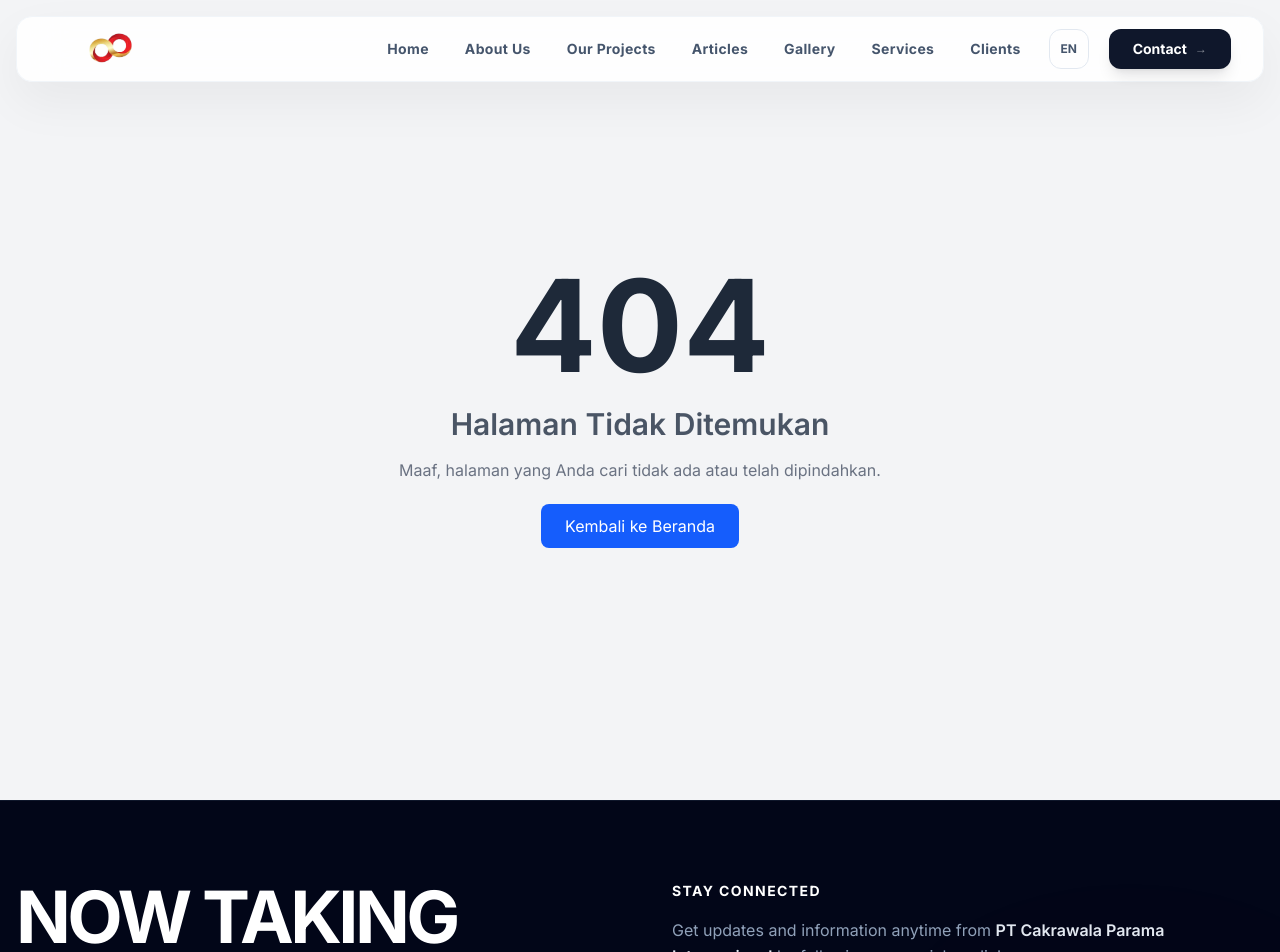
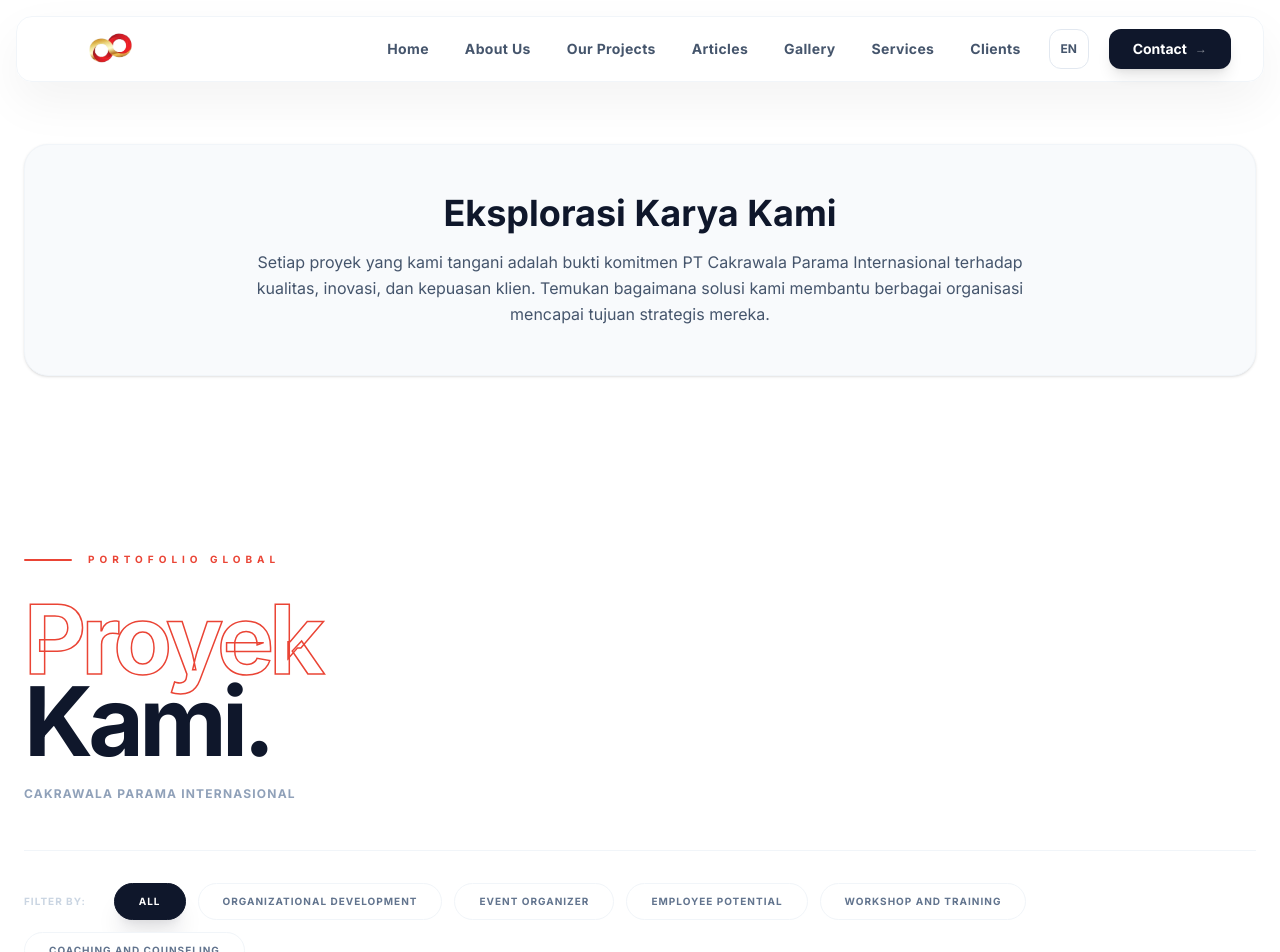
Before and after one commit to Ipul1122/compro, a Vue app in the folder frontend/: page /project in a window 1280 px wide. Shown: the top 952 px of the page. Built offline with nearby package versions, Linux system fonts and the light colour scheme.

Commit message:
seperate ProjectSection to ProjectView

```diff
--- a/frontend/src/components/Navbar.vue
+++ b/frontend/src/components/Navbar.vue
@@ -45,14 +45,14 @@ const handleLanguageToggle = () => {
                                 class="text-slate-600 hover:text-brand px-4 py-2 text-sm font-bold tracking-wide transition-all hover:bg-slate-50 rounded-xl">About
                                 Us</router-link>
 
-                            <a href="/#our-project"
+                            <router-link to="/project"
                                 class="text-slate-600 hover:text-brand px-4 py-2 text-sm font-bold tracking-wide transition-all hover:bg-slate-50 rounded-xl">Our
-                                Projects</a>
+                                Projects</router-link>
 
                             <router-link to="/articles"
                                 class="text-slate-600 hover:text-brand px-4 py-2 text-sm font-bold tracking-wide transition-all hover:bg-slate-50 rounded-xl">Articles</router-link>
 
-                            <router-link to="/galeri"
+                            <router-link to="/galerry"
                                 class="text-slate-600 hover:text-brand px-4 py-2 text-sm font-bold tracking-wide transition-all hover:bg-slate-50 rounded-xl">Gallery</router-link>
 
                             <a href="/#our-services"
--- a/frontend/src/locales/en.json
+++ b/frontend/src/locales/en.json
@@ -79,5 +79,9 @@
     "read_more": "Read More",
     "no_articles": "No articles found.",
     "page": "Page {current} of {last}"
+  },
+  "projects_view": {
+    "explore_title": "Explore Our Work",
+    "explore_desc": "Every project we handle is proof of PT Cakrawala Parama Internasional's commitment to quality, innovation, and client satisfaction. Discover how our solutions help various organizations achieve their strategic goals."
   }
 }
--- a/frontend/src/locales/id.json
+++ b/frontend/src/locales/id.json
@@ -78,5 +78,9 @@
     "read_more": "Selengkapnya",
     "no_articles": "Tidak ada artikel ditemukan.",
     "page": "Halaman {current} dari {last}"
+  },
+  "projects_view": {
+    "explore_title": "Eksplorasi Karya Kami",
+    "explore_desc": "Setiap proyek yang kami tangani adalah bukti komitmen PT Cakrawala Parama Internasional terhadap kualitas, inovasi, dan kepuasan klien. Temukan bagaimana solusi kami membantu berbagai organisasi mencapai tujuan strategis mereka."
   }
 }
--- a/frontend/src/router/index.js
+++ b/frontend/src/router/index.js
@@ -17,9 +17,10 @@ import GalleryEdit from '../views/admin/gallery/EditView.vue'
 
 const routes = [
   {
-    path: "/",
-    name: "home",
-    component: HomeView,
+    path: '/',
+    name: 'home',
+    component: () => import('../views/HomeView.vue'),
+    meta: { title: 'PT Cakrawala Parama Internasional - Home' }
   },
   {
       path: '/:pathMatch(.*)*',
@@ -29,8 +30,14 @@ const routes = [
  {
     path: '/about',
     name: 'about',
-    component: () => import('../views/pages/AboutView.vue'), // View baru
+    component: () => import('../views/pages/AboutView.vue'),
     meta: { title: 'Tentang Kami - PT Cakrawala Parama Internasional' }
+  },
+ {
+    path: '/project',
+    name: 'project',
+    component: () => import('../views/pages/ProjectView.vue'),
+    meta: { title: 'Proyek Kami - PT Cakrawala Parama Internasional' }
   },
   {
     path: "/view/login",
@@ -41,10 +48,10 @@ const routes = [
 
   {
     path: '/articles',
-    name: 'articles.index',
-    component: ArticlePublicIndex
+    name: 'articles',
+    component: () => import('../views/articles/IndexView.vue'),
+    meta: { title: 'Berita & Artikel Terkini' }
   },
-
   {
     path: '/articles/:slug',
     name: 'articles.detail',
@@ -52,9 +59,10 @@ const routes = [
   },
 
   {
-    path: '/galeri',
-    name: 'galeri.index',
-    component: GalleryIndexView
+    path: '/galerry',
+    name: 'galerry',
+    component: () => import('../views/galerry/IndexView.vue'),
+    meta: { title: 'Galeri Kegiatan' }
   },
 
   // --------------------------
@@ -130,6 +138,28 @@ const routes = [
 const router = createRouter({
   history: createWebHistory(import.meta.env.BASE_URL),
   routes,
-});
+  // KONFIGURASI SCROLL: Ini yang mengatur pergerakan saat pindah halaman
+  scrollBehavior(to, from, savedPosition) {
+    // Jika user klik tombol Back/Forward di browser, kembali ke posisi sebelumnya
+    if (savedPosition) {
+      return savedPosition
+    }
+    // Jika link mengandung hash (contoh: /#contact), scroll ke elemen tersebut
+    if (to.hash) {
+      return {
+        el: to.hash,
+        behavior: 'smooth',
+      }
+    }
+    // DEFAULT: Selalu kembali ke titik paling atas (X:0, Y:0) saat pindah halaman
+    return { top: 0, left: 0 }
+  }
+})
 
-export default router;
+// Dinamis mengganti judul Tab Browser untuk SEO
+router.beforeEach((to, from, next) => {
+  document.title = to.meta.title || 'PT Cakrawala Parama Internasional'
+  next()
+})
+
+export default router
--- a/frontend/src/views/pages/AboutView.vue
+++ b/frontend/src/views/pages/AboutView.vue
@@ -3,7 +3,7 @@ import AboutSection from '../section/AboutSection.vue'
 </script>
 
 <template>
-  <div class="pt-24 pb-12">
+  <div class="">
 
     <AboutSection :showButton="false" />
 
--- /dev/null
+++ b/frontend/src/views/pages/ProjectView.vue
@@ -0,0 +1,32 @@
+<script setup>
+import { onMounted } from 'vue'
+import ProjectsSection from '../section/ProjectsSection.vue'
+
+// Memaksa browser scroll ke paling atas setiap kali halaman ini dibuka
+onMounted(() => {
+    window.scrollTo({
+        top: 0,
+        left: 0,
+        behavior: 'instant'
+    })
+})
+</script>
+
+<template>
+  <div class="pt-24 pb-12 bg-white min-h-screen">
+
+    <section class="max-w-7xl mx-auto px-6 py-12">
+        <div class="bg-slate-50 rounded-3xl p-8 md:p-12 border border-slate-100 shadow-sm text-center">
+            <h1 class="text-3xl md:text-4xl font-black text-slate-900 mb-4">
+                {{ $t('projects_view.explore_title') }}
+            </h1>
+            <p class="text-slate-600 leading-relaxed max-w-3xl mx-auto">
+                {{ $t('projects_view.explore_desc') }}
+            </p>
+        </div>
+    </section>
+
+    <ProjectsSection :showButton="false" :showFilter="true" />
+
+  </div>
+</template>
--- a/frontend/src/views/section/ProjectsSection.vue
+++ b/frontend/src/views/section/ProjectsSection.vue
@@ -1,5 +1,16 @@
 <script setup>
 import { ref, computed } from 'vue'
+
+const props = defineProps({
+    showButton: {
+        type: Boolean,
+        default: true // Default: tombol 'View More' akan muncul (untuk di Home)
+    },
+    showFilter: {
+        type: Boolean,
+        default: false // Default: filter akan sembunyi (untuk di Home)
+    }
+})
 
 const dummyProjects = [
     { id: 'skb_legislative', title: 'Guidance in Developing SKB Test Questions for the Functional Position of Legislative Affairs', category: 'Organizational Development' },
@@ -33,7 +44,6 @@ const dummyProjects = [
     { id: 'iso_9001', title: 'ISO 9001:2015 – Quality Management System for the Health Service Unit of DPR RI, 2025', category: 'Coaching and Counseling' }
 ];
 
-const showAllProjects = ref(false)
 const itemsToShow = 6
 const selectedCategory = ref('All')
 
@@ -42,18 +52,21 @@ const categories = computed(() => {
     return ['All', ...new Set(dummyProjects.map(p => p.category))]
 })
 
-// Logic to switch view and reset "Show All" when category changes
+// Logic to switch view category
 const setCategory = (cat) => {
     selectedCategory.value = cat
-    showAllProjects.value = false // Optional: collapse list when changing category
 }
 
+// Menghitung proyek yang akan ditampilkan
 const filteredProjects = computed(() => {
     let list = dummyProjects
     if (selectedCategory.value !== 'All') {
         list = list.filter(p => p.category === selectedCategory.value)
     }
-    return showAllProjects.value ? list : list.slice(0, itemsToShow)
+
+    // Jika showButton true (berarti sedang di HomeView), batasi hanya tampil 6
+    // Jika showButton false (berarti sedang di ProjectsView), tampilkan semua hasil filter
+    return props.showButton ? list.slice(0, itemsToShow) : list
 })
 </script>
 
@@ -82,7 +95,7 @@ const filteredProjects = computed(() => {
                         Internasional</p>
                 </div>
 
-                <div class="pt-8 border-t border-slate-100 overflow-x-auto no-scrollbar">
+                <div class="pt-8 border-t border-slate-100 overflow-x-auto no-scrollbar" v-if="showFilter">
                     <div class="flex flex-nowrap md:flex-wrap items-center gap-3">
                         <span
                             class="hidden md:block text-[10px] font-black text-slate-300 uppercase tracking-widest mr-4">{{
@@ -134,14 +147,12 @@ const filteredProjects = computed(() => {
             </transition-group>
 
             <div class="mt-24 flex flex-col items-center gap-8">
-                <button @click="showAllProjects = !showAllProjects"
-                    class="group relative px-14 py-6 bg-slate-900 text-white rounded-full font-black text-[11px] uppercase tracking-[0.3em] overflow-hidden transition-all active:scale-95 shadow-[0_25px_50px_-12px_rgba(0,0,0,0.25)]">
+                <router-link to="/project" v-if="showButton"
+                    class="group relative px-14 py-6 bg-slate-900 text-white rounded-full font-black text-[11px] uppercase tracking-[0.3em] overflow-hidden transition-all active:scale-95 shadow-[0_25px_50px_-12px_rgba(0,0,0,0.25)] flex items-center justify-center inline-flex">
                     <span class="relative z-10 flex items-center gap-6">
-                        {{ showAllProjects ? ($t('projects.button_less') || 'Close Project Archive') :
-                            ($t('projects.button_more') || 'View Full Project Library') }}
+                        {{ $t('projects.button_more') || 'View Full Project Library' }}
                         <div class="w-6 h-6 bg-white/10 rounded-full flex items-center justify-center">
-                            <svg class="w-4 h-4 transition-transform duration-500"
-                                :class="showAllProjects ? 'rotate-[-90deg]' : 'rotate-90'" fill="none"
+                            <svg class="w-4 h-4 transition-transform duration-500 group-hover:translate-x-1" fill="none"
                                 stroke="currentColor" viewBox="0 0 24 24">
                                 <path stroke-linecap="round" stroke-linejoin="round" stroke-width="3"
                                     d="M14 5l7 7m0 0l-7 7m7-7H3" />
@@ -151,7 +162,8 @@ const filteredProjects = computed(() => {
                     <div
                         class="absolute inset-0 bg-[#ea4435] translate-y-full group-hover:translate-y-0 transition-transform duration-500 ease-in-out">
                     </div>
-                </button>
+                </router-link>
+
                 <p class="text-slate-300 text-[10px] font-black uppercase tracking-[0.3em]">
                     {{ $t('projects.stats_prefix') || 'Showing' }} {{ filteredProjects.length }} Projects
                 </p>
```
